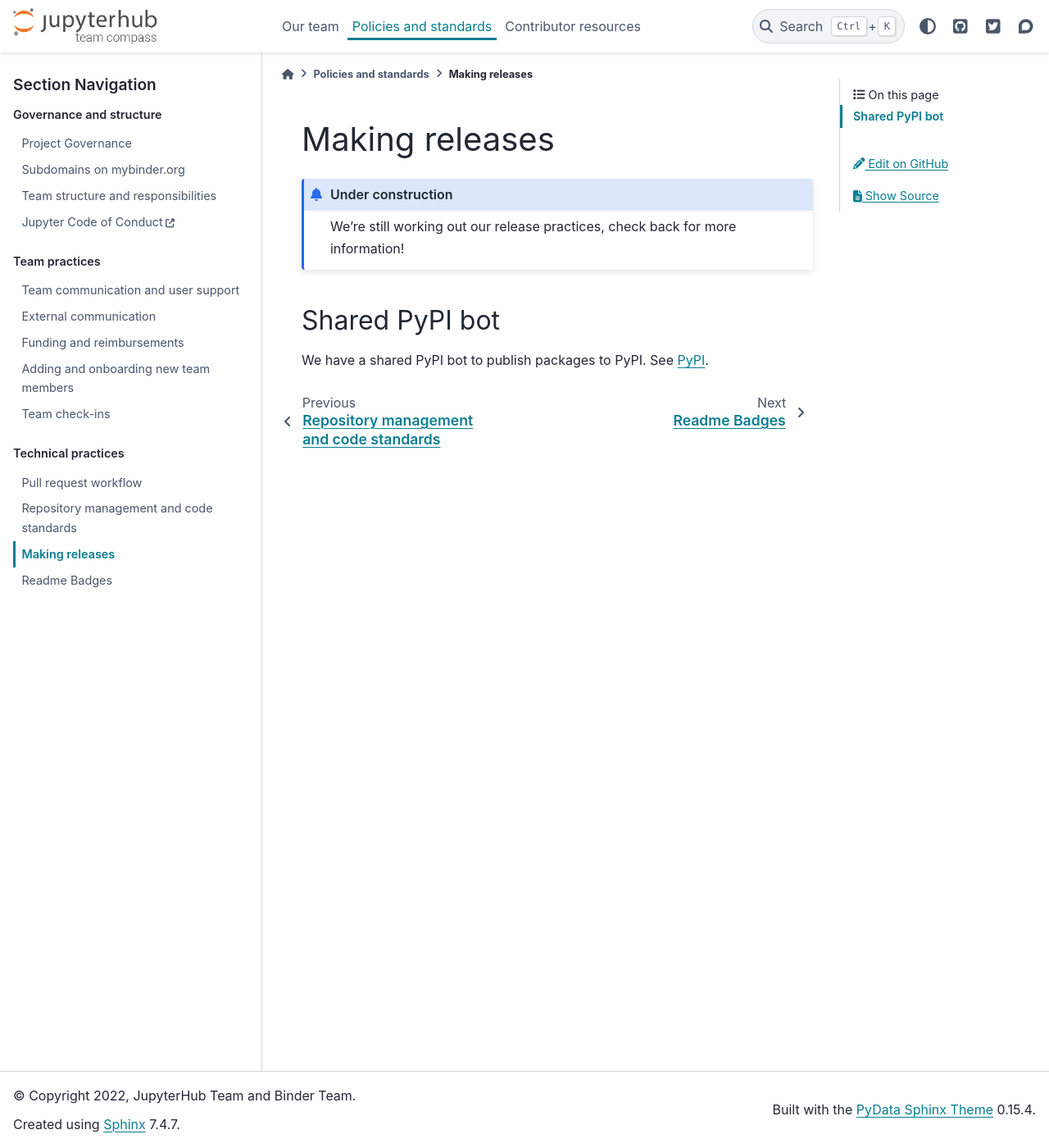
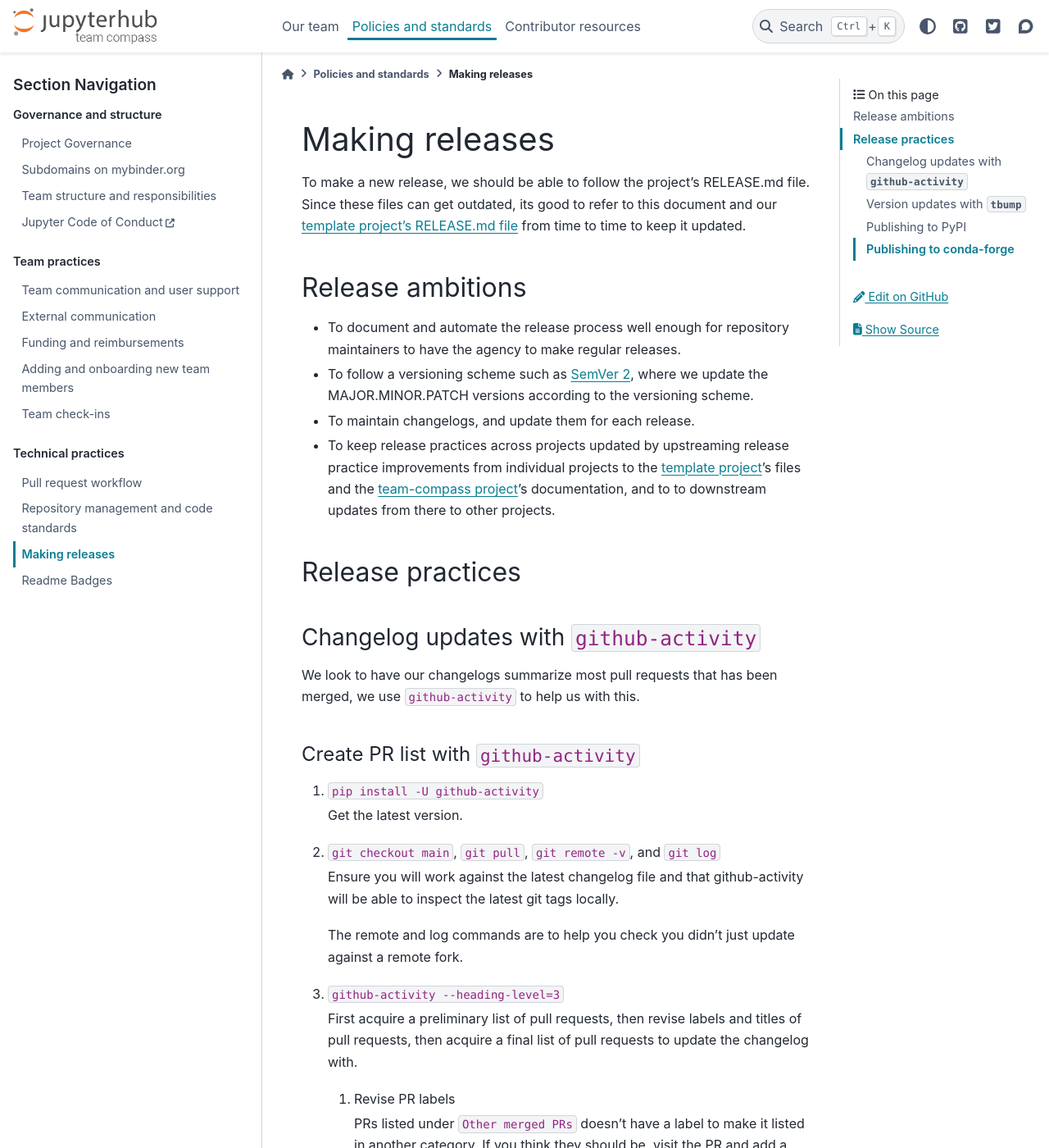
Before and after one commit to jupyterhub/team-compass, a Sphinx documentation site: the page built from docs/practices/releases.md, in a window 1280 px wide and 1400 px high. Shown: the whole window at 82% size. Built offline with Sphinx 7.4.7 and the PyData theme 0.15.4, drawn with Linux system fonts in a browser that asks for light colours; the version number could not be read and is left out; some of the changed text lies outside the part shown.

Commit message:
Update release practices with info about use of github-activity etc

````diff
--- a/docs/practices/releases.md
+++ b/docs/practices/releases.md
@@ -1,10 +1,132 @@
 # Making releases
 
-```{admonition} Under construction
-We're still working out our release practices, check back for more information!
-```
+To make a new release, we should be able to follow the project's RELEASE.md
+file. Since these files can get outdated, its good to refer to this document and
+our [template project's RELEASE.md file] from time to time to keep it updated.
 
-## Shared PyPI bot
+## Release ambitions
 
-We have a shared PyPI bot to publish packages to PyPI.
-See [](shared:pypi-bot).
+- To document and automate the release process well enough for repository
+  maintainers to have the agency to make regular releases.
+- To follow a versioning scheme such as [SemVer 2], where we update the
+  MAJOR.MINOR.PATCH versions according to the versioning scheme.
+- To maintain changelogs, and update them for each release.
+- To keep release practices across projects updated by upstreaming release
+  practice improvements from individual projects to the [template project]'s
+  files and the [team-compass project]'s documentation, and to to downstream
+  updates from there to other projects.
+
+## Release practices
+
+### Changelog updates with `github-activity`
+
+We look to have our changelogs summarize most pull requests that has been
+merged, we use `github-activity` to help us with this.
+
+#### Create PR list with `github-activity`
+
+1. `pip install -U github-activity`
+
+   Get the latest version.
+
+2. `git checkout main`, `git pull`, `git remote -v`, and `git log`
+
+   Ensure you will work against the latest changelog file and that
+   github-activity will be able to inspect the latest git tags locally.
+
+   The remote and log commands are to help you check you didn't just update
+   against a remote fork.
+
+3. `github-activity --heading-level=3`
+
+   First acquire a preliminary list of pull requests, then revise labels and
+   titles of pull requests, then acquire a final list of pull requests to update
+   the changelog with.
+
+   1. Revise PR labels
+
+      PRs listed under `Other merged PRs` doesn't have a label to make it listed
+      in another category. If you think they should be, visit the PR and add a
+      suitable label to it.
+
+   2. Revise PR titles
+
+      PR titles should describe the change made for readers of a changelog.
+      Check if there is a PR title that is worth updating.
+
+      As an example, in the jupyterhub/oauthenticator projects its relevant for
+      users to know if a change affected a specific authenticator class they
+      use. Due to that, we've tried to let that be captured in the title, such
+      as `[GitHub] Fix ...`.
+
+   3. Revise final list
+
+      Some pull requests could be seen as irrelevant to list, for example we
+      could opt to omit automatic updates to the versions of pre-commit hooks or
+      github actions.
+
+#### Create a changelog entry
+
+1. Come up with the new version number
+
+   Assuming we are using [SemVer 2] as a versioning scheme, we should:
+
+   - increment the major version if a breaking change has been made
+   - increment the minor version if a new features has been added
+   - increment the patch version if a bug has been fixed
+
+2. Update the changelog file
+
+   - Add the previously generated PR list.
+   - Align formatting with previous releases.
+   - Add a preliminary release date.
+   - At least for major releases, lead with a manually written summary.
+
+3. Open a pull request
+
+   Make a commit named like `Add changelog for 1.2.3` and open a PR with it
+   titled the same.
+
+4. Ready for release
+
+   With a changelog PR approved, you can self-merge it and make a release
+   according to the project's RELEASE.md file. Before merging, update the
+   preliminary release date if needed, or add a commit doing it before using
+   `tbump`.
+
+### Version updates with `tbump`
+
+Our RELEASE.md files often describes how to use `tbump` to update version
+strings in files such as `_version.py` in a commit, tag the commit, and push it.
+
+Projects configure `tbump` via `pyproject.toml` to update the project's specific
+files containing a version reference, such as `_version.py`, `setup.py`, and
+`package.json`.
+
+The [template project's pyproject.toml file] provides an example on how to
+configure `tbump`, and the [template project's RELEASE.md file] provides an on
+how to use it.
+
+### Publishing to PyPI
+
+Publishing a release to PyPI should be automatic as soon as a git tag is pushed.
+A git tag is typically pushed by the use of `tbump` according to a RELEASE.md
+file, and the automation to publish to PyPI is typically done by a GitHub
+workflow named `release.yaml`.
+
+The [template project's .github/workflows/release.yaml file] and the [template
+project's RELEASE.md file] can be inspected for more details about this.
+
+### Publishing to conda-forge
+
+Publishing a release to conda-forge should be managed by a dedicated feedstock
+GitHub repository, and the RELEASE.md file should link to it for reference as
+done in the [template project's RELEASE.md file].
+
+[semver 2]: https://semver.org/
+[`github-activity`]: https://github.com/executablebooks/github-activity
+[template project]: https://github.com/jupyterhub/jupyterhub-python-repo-template
+[team-compass project]: https://github.com/jupyterhub/team-compass
+[template project's release.md file]: https://github.com/jupyterhub/jupyterhub-python-repo-template/blob/main/RELEASE.md
+[template project's pyproject.toml file]: https://github.com/jupyterhub/jupyterhub-python-repo-template/blob/main/pyproject.toml
+[template project's .github/workflows/release.yaml file]: https://github.com/jupyterhub/jupyterhub-python-repo-template/blob/main/.github/workflows/release.yaml
````
